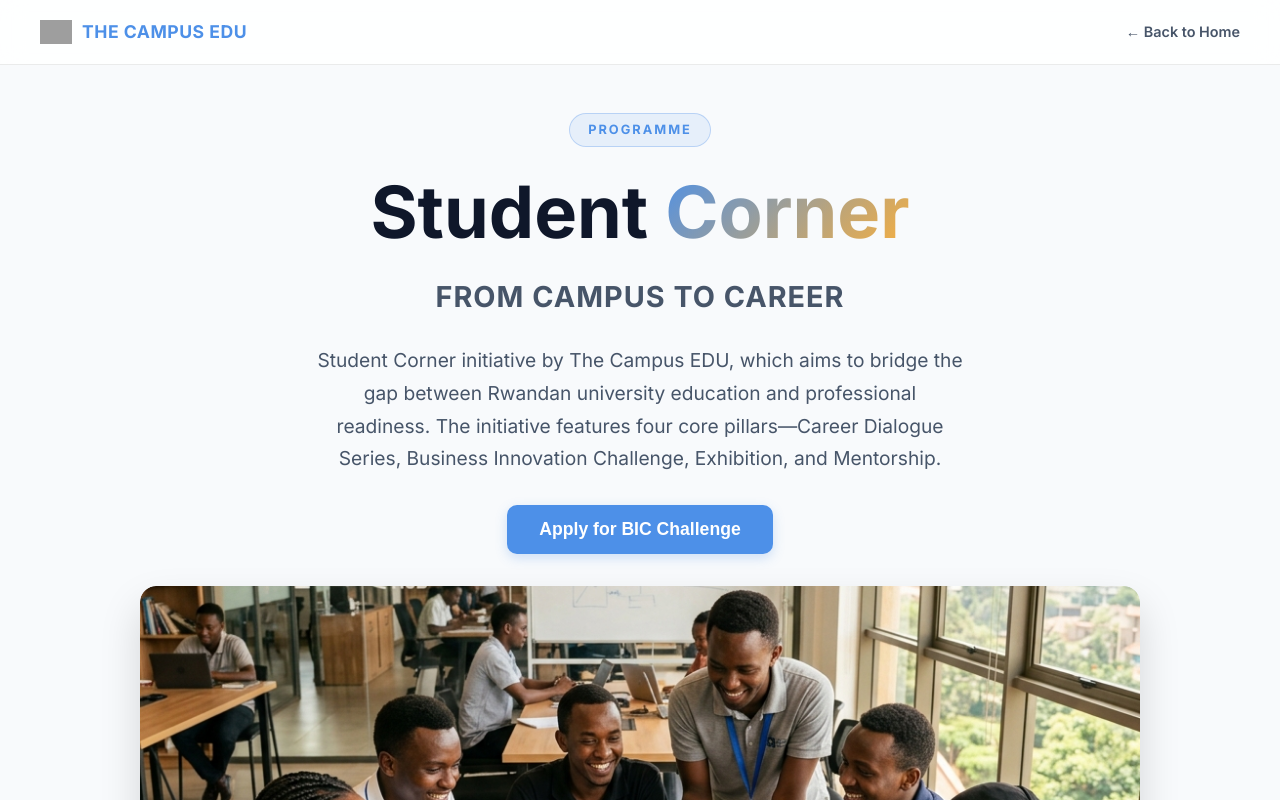
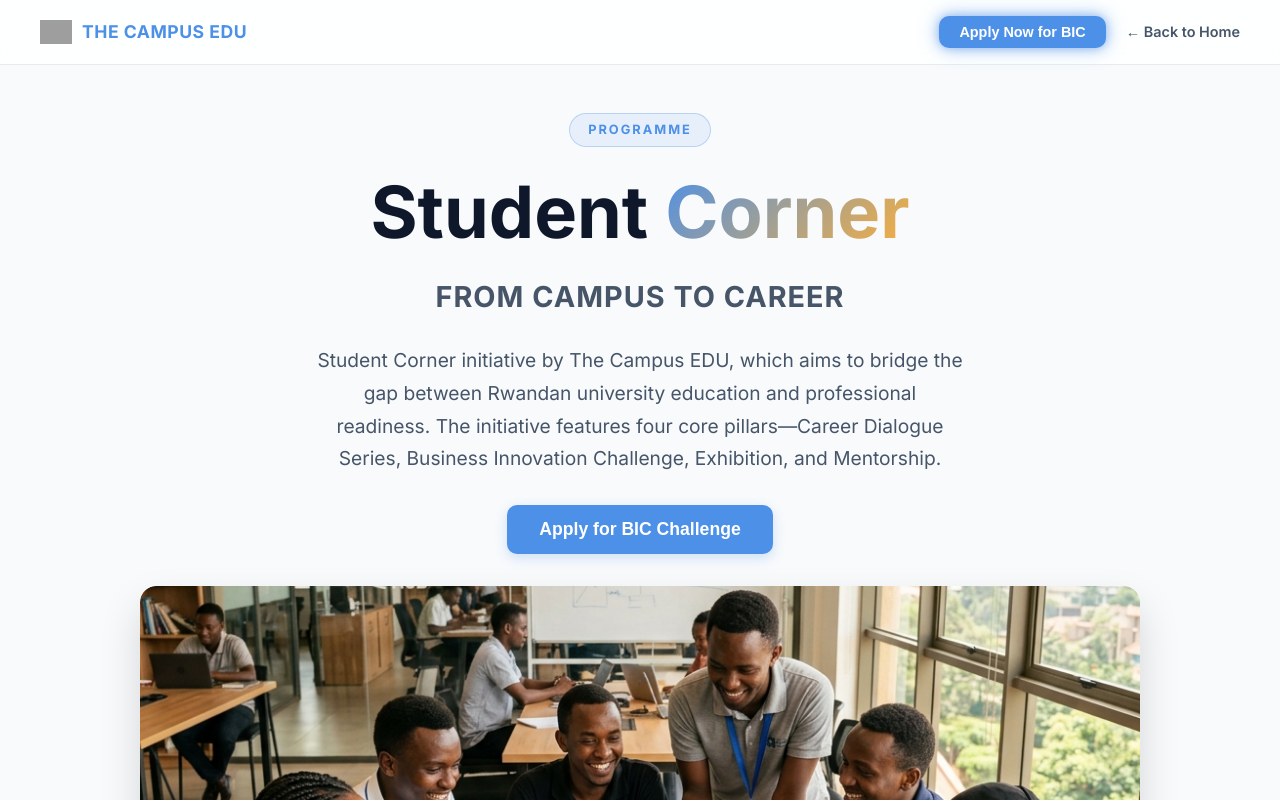
Before and after one commit to Bonaeineza31/campus-edu, a React (Vite) app: page /student-corner in a window 1280 px wide. Shown: the top 800 px of the page. Built offline with nearby package versions, Linux system fonts and the light colour scheme; grey boxes are pictures that could not be loaded.

Commit message:
updated the headers

```diff
--- a/src/pages/student-corner/StudentCorner.jsx
+++ b/src/pages/student-corner/StudentCorner.jsx
@@ -18,7 +18,16 @@ export default function StudentCorner() {
           <img src="/logo.png" alt="The Campus EDU Logo" className="sc-topbar-logo" />
           THE CAMPUS EDU
         </a>
-        <Link to="/" className="sc-topbar-back">← Back to Home</Link>
+        <div style={{ display: 'flex', alignItems: 'center', gap: '20px' }}>
+          <button
+            className="bic-btn bic-btn-primary glowing-btn"
+            onClick={() => setIsBicFormOpen(true)}
+            style={{ padding: '8px 20px', fontSize: '0.9rem' }}
+          >
+            Apply Now for BIC
+          </button>
+          <Link to="/" className="sc-topbar-back">← Back to Home</Link>
+        </div>
       </nav>
 
       {/* Hero */}
--- a/src/pages/student-corner/components/bic-form.css
+++ b/src/pages/student-corner/components/bic-form.css
@@ -264,3 +264,20 @@
   border-color: rgba(255, 255, 255, 0.1);
   color: #fff;
 }
+
+/* Glowing Button Animation */
+@keyframes glowPulse {
+  0% {
+    box-shadow: 0 0 5px rgba(77, 144, 232, 0.4), 0 0 10px rgba(77, 144, 232, 0.2);
+  }
+  50% {
+    box-shadow: 0 0 15px rgba(77, 144, 232, 0.8), 0 0 30px rgba(77, 144, 232, 0.5);
+  }
+  100% {
+    box-shadow: 0 0 5px rgba(77, 144, 232, 0.4), 0 0 10px rgba(77, 144, 232, 0.2);
+  }
+}
+
+.glowing-btn {
+  animation: glowPulse 2s infinite;
+}
```
